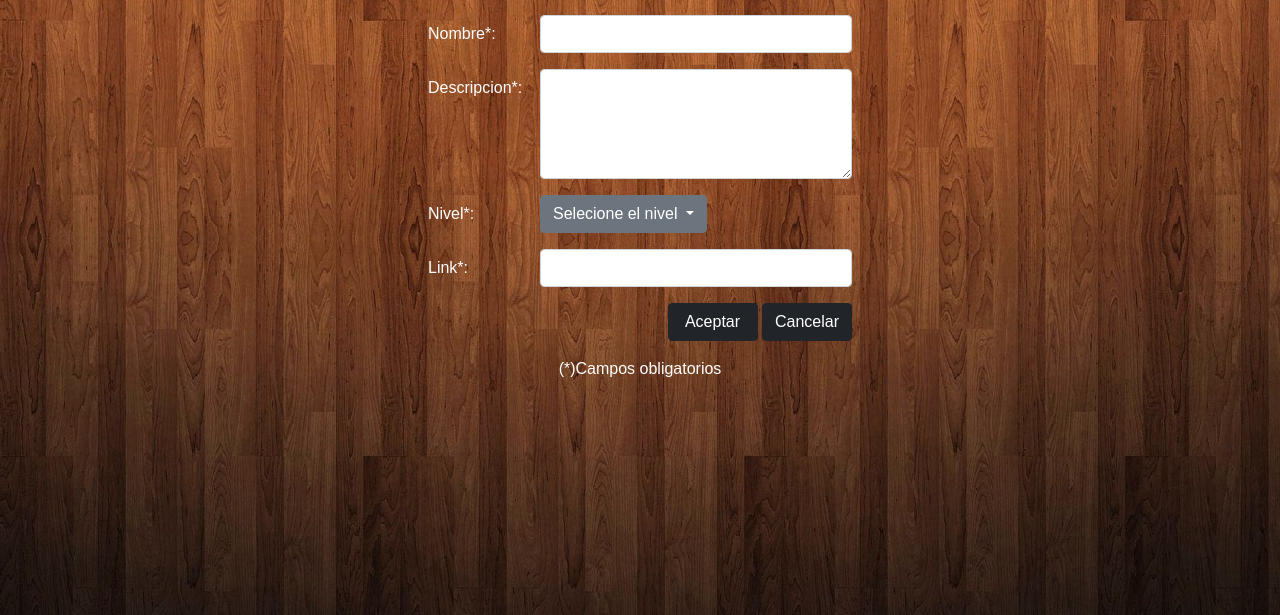
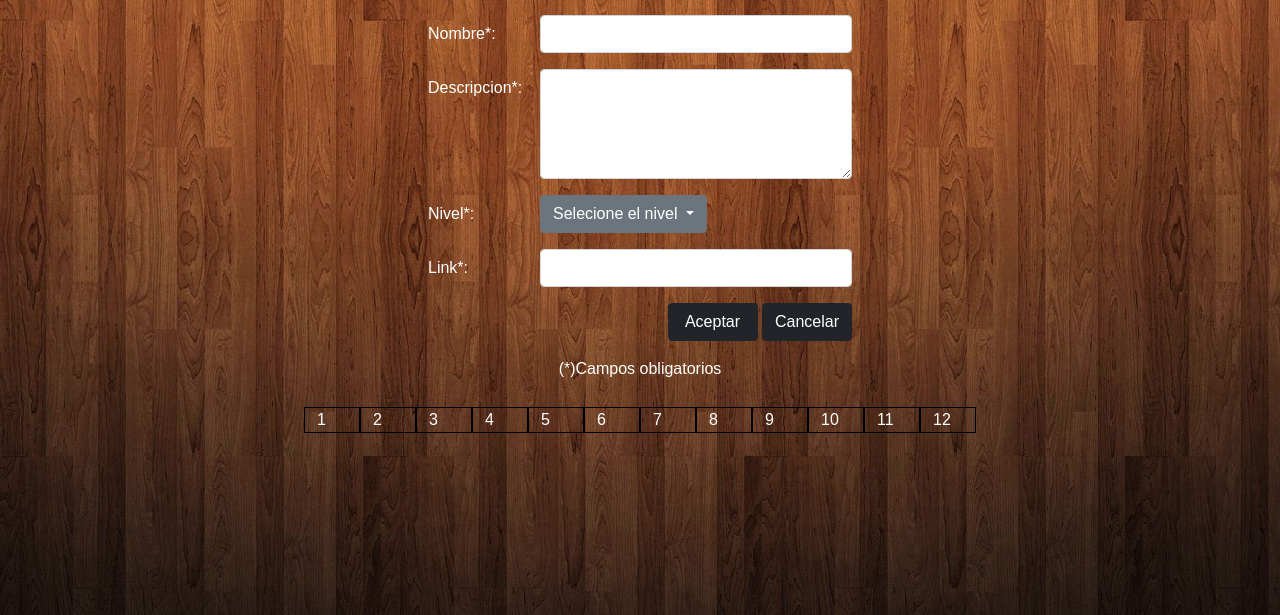
Before and after one commit to Dachv1999/AcousticLive, a Django app: page /form/ in a window 1280 px wide. Shown: the part 185-800 px from the top of the page. Run offline with Django 3.2, Linux system fonts and the light colour scheme; some libraries are stand-ins or nearby versions.

Commit message:
Se soluciono el problema del formulario

```diff
--- a/Acoustic_Live/Acoustic_Live/Templates/formulario.html
+++ b/Acoustic_Live/Acoustic_Live/Templates/formulario.html
@@ -7,8 +7,10 @@
     <meta name="viewport" content="width=device-width, initial-scale=1.0">
     <link rel="stylesheet" href="{% static 'bootstrap/css/bootstrap.min.css' %}">
     <link rel="stylesheet" href="{% static '/css/style.css' %}">
+    <!-- <link rel="stylesheet" href="./css/bootstrap.min.css">
+    <link rel="stylesheet" href="static/css/style.css"> -->
+    <!-- <link rel="stylesheet" href="../../static/bootstrap/css/bootstrap.min.css"> -->
     <title>Acoustic Live | Mis Cursos</title>
-</head>
 </head>
 <body>
     <!--La parte superior de la pagina "header" donde se encuentra el logo y una barra de navegacion-->
@@ -27,7 +29,6 @@
 
     <div class="container-fluid">
         <link rel="stylesheet" href="{% static '/css/fondo.css' %}" >
-
     </div>
 
     <div class="container">
@@ -90,17 +91,42 @@
 
                         <div class="col col-md-2 "></div>
                     </div>
+                    <!-- <div>
+                        <button type="submit" class="btn btn-dark btn-block col-md-2">Subir</button>
+                        <p class="col-1"></p>
+                        <button type="submit" class="btn btn-dark btn-block col-md-2">Cancelar</button>
+                    </div> -->
                     <div class="row form-group text-center  pt-3">
                         <p >(*)Campos obligatorios</p>
                     </div>
+
+                    <!-- <button type="submit" class="btn btn-dark btn-block mt-10">Subir</button> -->
+
                 </form>
+                <div class="row  fondo align-items-center " >
+                    <div class="col" style="border: 1px solid black;">1</div>
+                    <div class="col"style="border: 1px solid black;">2</div>
+                    <div class="col"style="border: 1px solid black;">3</div>
+                    <div class="col"style="border: 1px solid black;">4</div>
+                    <div class="col"style="border: 1px solid black;">5</div>
+                    <div class="col"style="border: 1px solid black;">6</div>
+                    <div class="col"style="border: 1px solid black;">7</div>
+                    <div class="col"style="border: 1px solid black;">8</div>
+                    <div class="col"style="border: 1px solid black;">9</div>
+                    <div class="col"style="border: 1px solid black;">10</div>
+                    <div class="col"style="border: 1px solid black;">11</div>
+                    <div class="col"style="border: 1px solid black;">12</div>
 
+                </div>
             </div>
 
         </div>
 
+
     </div>
-
-    <script src="{% static 'bootstrap/js/bootstrap.min.js' %}"></script>
+    <!-- <script src="../../static/bootstrap/js/bootstrap.bundle.js"></script> -->
+    <script src="{% static 'bootstrap/js/bootstrap.bundle.min.js' %}"></script>
+    <!-- <script src="./js/bootstrap.bundle.min.js"></script> -->
+    <!-- <script src="../../static/bootstrap/js/bootstrap.bundle.min.js"></script> -->
 </body>
 </html>
```
